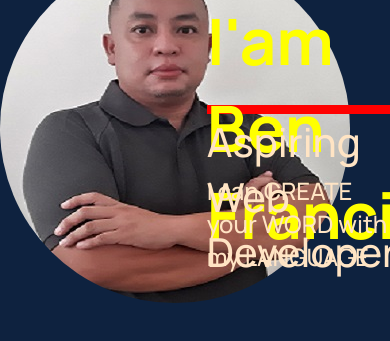
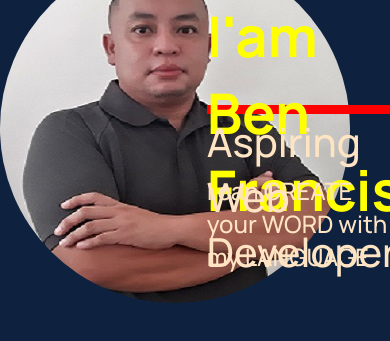
Before and after one commit to kudelion/DeLeonportfolio, a plain HTML site: page index.html in a window 390 px wide. Shown: the part 119-460 px from the top of the page. Drawn offline with Linux system fonts and the light colour scheme; a web font is replaced by a local one.

Commit message:
fix font at @media only screen and (max-width: 1200px)

```diff
--- a/style.css
+++ b/style.css
@@ -412,7 +412,7 @@ span.number{
     }
 
     h1.name{
-        font-size:400%;
+        font-size:350%;
         height:20%;
         width:100%;
         margin: 0;
```
